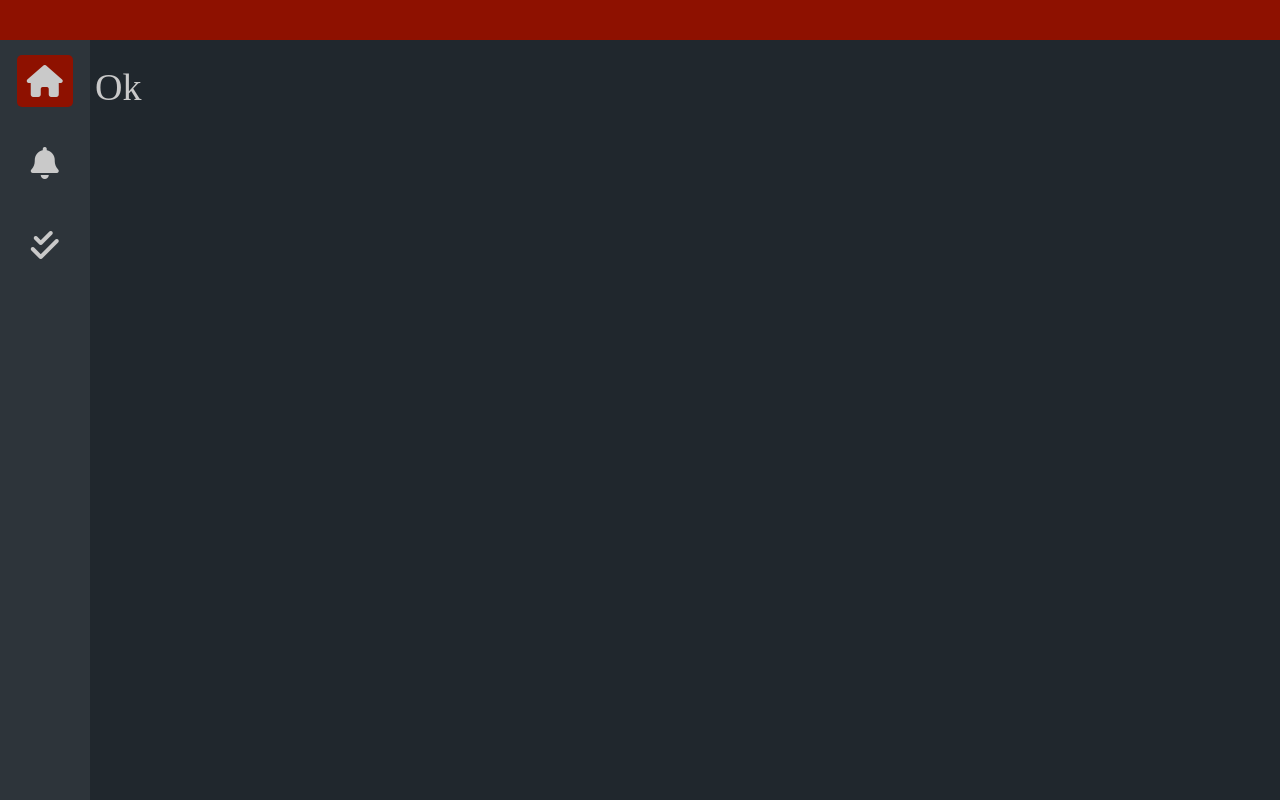
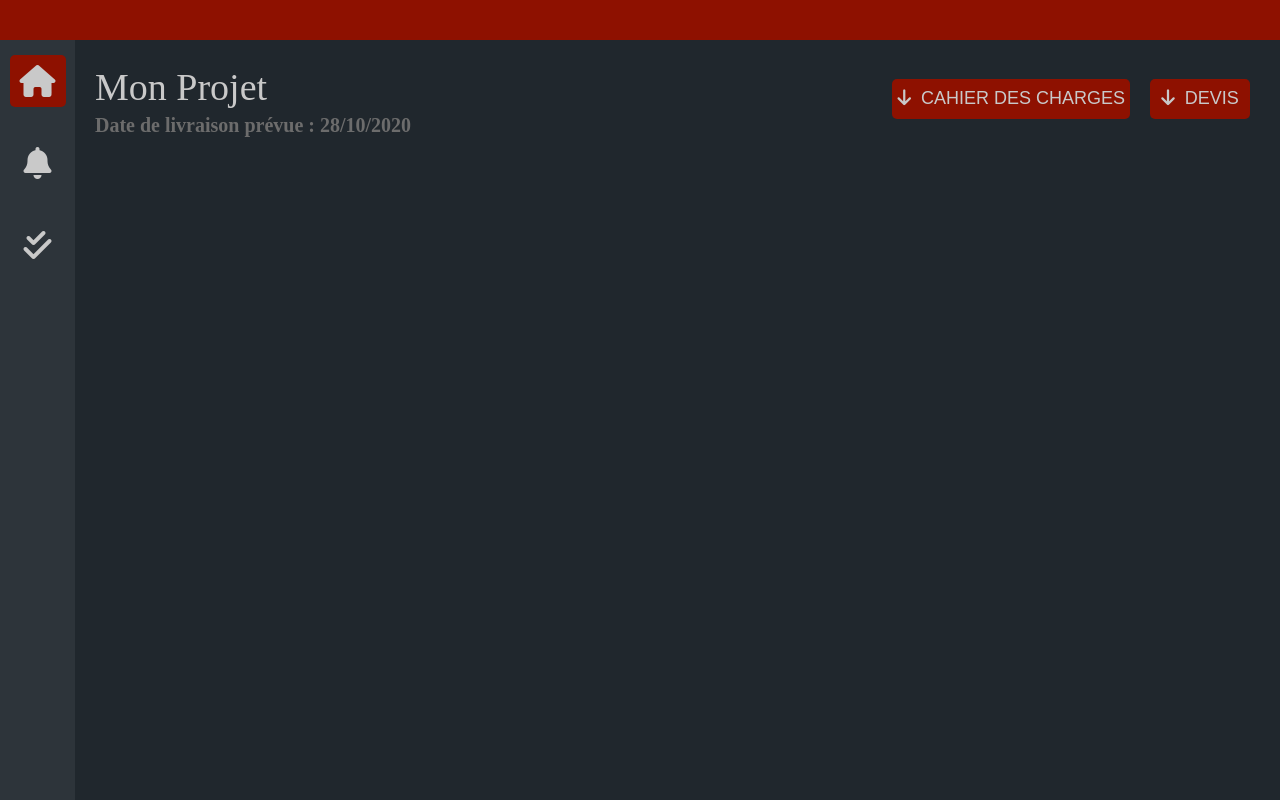
Before and after one commit to aklipfel/project-tracker, a Vue app: page / in a window 1280 px wide. Built offline with nearby package versions, Linux system fonts and the light colour scheme.

Commit message:
Navigation between 3 first main pages TopBar with slot for buttons

```diff
--- a/src/assets/scss/_variables.scss
+++ b/src/assets/scss/_variables.scss
@@ -4,4 +4,5 @@ $darkred: #8E1100;
 $darkgrey: #2D343A;
 $lightgrey: #C9C9C9;
 $subtitle: #6C6C6C;
+$green: #007413;
 $nav_width: 75px;
--- a/src/components/Nav.vue
+++ b/src/components/Nav.vue
@@ -1,12 +1,45 @@
 <template>
   <div id="nav">
-    <router-link to="/"><i class="fas fa-home fa-2x active"></i></router-link>
-    <router-link to="/about"><i class="fas fa-bell fa-2x"></i></router-link>
-    <router-link to="/about"
-      ><i class="fas fa-check-double fa-2x"></i
+    <router-link to="/">
+      <i
+        @click="setActive(1)"
+        v-bind:class="{ active: active == 1 }"
+        class="fas fa-home fa-2x"
+      ></i
+    ></router-link>
+    <router-link to="/updates">
+      <i
+        @click="setActive(2)"
+        v-bind:class="{ active: active == 2 }"
+        class="fas fa-bell fa-2x"
+      >
+      </i
+    ></router-link>
+    <router-link to="/tasks"
+      ><i
+        @click="setActive(3)"
+        v-bind:class="{ active: active == 3 }"
+        class="fas fa-check-double fa-2x"
+      ></i
     ></router-link>
   </div>
 </template>
+
+<script>
+export default {
+  name: "Nav",
+  data() {
+    return {
+      active: 1,
+    };
+  },
+  methods: {
+    setActive(val) {
+      this.active = val;
+    },
+  },
+};
+</script>
 
 <style lang="scss">
 @import "@/assets/scss/_variables.scss";
@@ -15,7 +48,7 @@
   display: flex;
   flex-direction: column;
   background-color: $darkgrey;
-  width: 7%;
+  width: $nav_width;
   height: 100%;
 
   a {
--- /dev/null
+++ b/src/components/TopBar.vue
@@ -0,0 +1,52 @@
+<template>
+  <div id="topbar">
+    <div class="title">
+      <h1>{{ title }}</h1>
+      <h4>Date de livraison prévue : 28/10/2020</h4>
+    </div>
+
+    <div class="buttons">
+      <slot> </slot>
+    </div>
+  </div>
+</template>
+
+<script>
+export default {
+  name: "TopBar",
+  props: ["title"],
+};
+</script>
+
+<style lang="scss" scoped>
+@import "@/assets/scss/_variables.scss";
+#topbar {
+  display: flex;
+  width: 100%;
+  justify-content: space-between;
+  align-items: center;
+}
+
+.buttons {
+  button {
+    height: 40px;
+    margin: 0px 10px;
+    min-width: 100px;
+    padding: 5px;
+    border: none;
+    border-radius: 5px;
+    color: $lightgrey;
+    font-size: 18px;
+    i {
+      margin-right: 10px;
+    }
+  }
+
+  .accept {
+    background-color: $green;
+  }
+  .red {
+    background-color: $darkred;
+  }
+}
+</style>
--- a/src/router/index.js
+++ b/src/router/index.js
@@ -11,12 +11,20 @@ const routes = [
     component: Home
   },
   {
-    path: '/about',
-    name: 'About',
+    path: '/updates',
+    name: 'Updates',
     // route level code-splitting
     // this generates a separate chunk (about.[hash].js) for this route
     // which is lazy-loaded when the route is visited.
-    component: () => import(/* webpackChunkName: "about" */ '../views/About.vue')
+    component: () => import(/* webpackChunkName: "about" */ '../views/Updates.vue')
+  },
+  {
+    path: '/tasks',
+    name: 'Tasks',
+    // route level code-splitting
+    // this generates a separate chunk (about.[hash].js) for this route
+    // which is lazy-loaded when the route is visited.
+    component: () => import(/* webpackChunkName: "about" */ '../views/Tasks.vue')
   }
 ]
 
--- a/src/views/Home.vue
+++ b/src/views/Home.vue
@@ -1,14 +1,25 @@
 <template>
-  <div class="home">
-    <h1>Ok</h1>
+  <div id="home">
+    <TopBar title="Mon Projet">
+      <!-- <button class="accept">VALIDER</button>
+      <button class="red">REFUSER</button> -->
+      <button class="red">
+        <i class="fas fa-arrow-down"></i>CAHIER DES CHARGES
+      </button>
+      <button class="red"><i class="fas fa-arrow-down"></i>DEVIS</button>
+    </TopBar>
   </div>
 </template>
 
 <script>
+import TopBar from "@/components/TopBar";
+export default {
+  name: "Home",
+  components: {
+    TopBar,
+  },
+};
+</script>
 
-export default {
-  name: 'Home',
-  components: {
-  }
-}
-</script>
+<style lang="scss">
+</style>
```
Also changed, not shown: .eslintrc.js.
